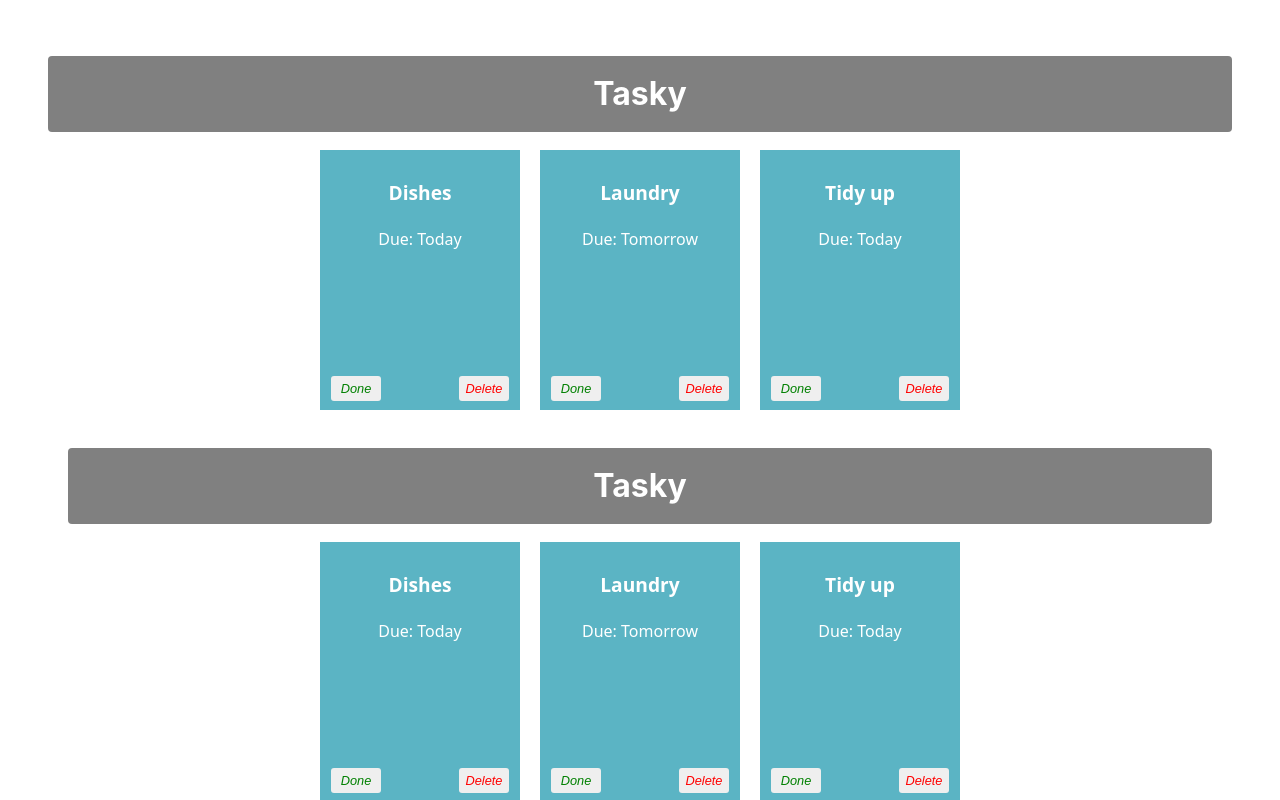
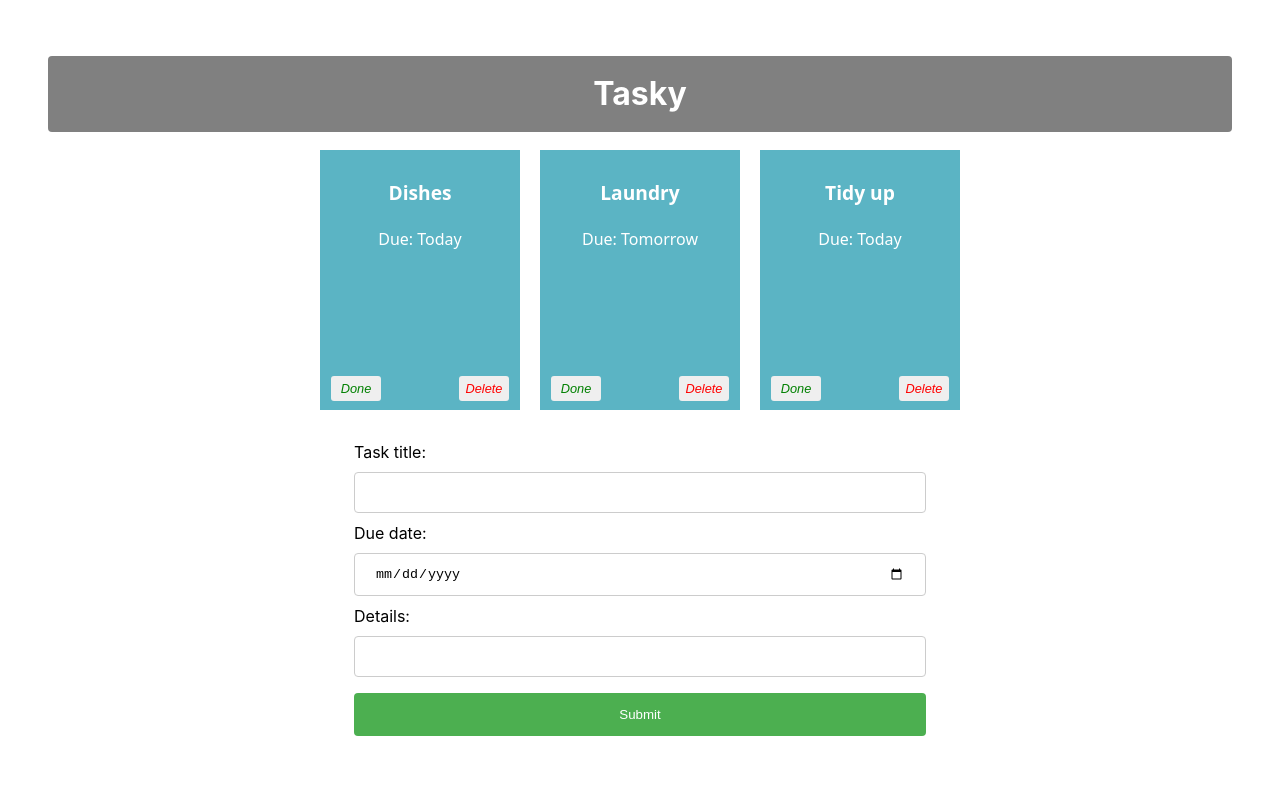
Before and after one commit to roman-atamanchuk/react-basics-labs, a React (Vite) app in the folder tasky/: page / in a window 1280 px wide. Shown: the top 800 px of the page. Built offline with nearby package versions, Linux system fonts and the light colour scheme.

Commit message:
Add task functionality

```diff
--- a/tasky/package.json
+++ b/tasky/package.json
@@ -11,7 +11,8 @@
   },
   "dependencies": {
     "react": "^19.2.8",
-    "react-dom": "^19.2.8"
+    "react-dom": "^19.2.8",
+    "uuid": "^14.0.2"
   },
   "devDependencies": {
     "@eslint/js": "^10.0.1",
--- a/tasky/src/App.jsx
+++ b/tasky/src/App.jsx
@@ -1,8 +1,9 @@
 import "./App.css";
 import Task from "./components/Task";
 import AddTaskForm from "./components/Form";
+import React, { useState } from "react";
+import { v4 as uuidv4 } from "uuid";
 
-import React, { useState } from "react";
 function App() {
   const [taskState, setTaskState] = useState({
     tasks: [
@@ -31,15 +32,51 @@ function App() {
       },
     ],
   });
+
+  const [formState, setFormState] = useState({
+    title: "",
+    description: "",
+    deadline: "",
+  });
+  console.log(formState);
+  const formChangeHandler = (event) => {
+    let form = { ...formState };
+    switch (event.target.name) {
+      case "title":
+        form.title = event.target.value;
+        break;
+      case "description":
+        form.description = event.target.value;
+        break;
+      case "deadline":
+        form.deadline = event.target.value;
+        break;
+      default:
+        form = formState;
+    }
+    setFormState(form);
+  };
+
   const doneHandler = (taskIndex) => {
     const tasks = [...taskState.tasks];
     tasks[taskIndex].done = !tasks[taskIndex].done;
     setTaskState({ tasks });
-    console.log(`${taskIndex} ${tasks[taskIndex].done}`);
   };
+
   const deleteHandler = (taskIndex) => {
     const tasks = [...taskState.tasks];
     tasks.splice(taskIndex, 1);
+    setTaskState({ tasks });
+  };
+  const formSubmitHandler = (event) => {
+    event.preventDefault();
+
+    const tasks = [...taskState.tasks];
+    const form = { ...formState };
+
+    form.id = uuidv4();
+
+    tasks.push(form);
     setTaskState({ tasks });
   };
 
@@ -49,31 +86,18 @@ function App() {
 
       {taskState.tasks.map((task, index) => (
         <Task
-          deleteTask={() => deleteHandler(index)}
           key={task.id}
           title={task.title}
+          description={task.description}
           deadline={task.deadline}
-          description={task.description}
           priority={task.priority}
           done={task.done}
           markDone={() => doneHandler(index)}
+          deleteTask={() => deleteHandler(index)}
         />
       ))}
-      <div className="container">
-        <h1>Tasky</h1>
-        {taskState.tasks.map((task, index) => (
-          <Task
-            title={task.title}
-            description={task.description}
-            deadline={task.deadline}
-            key={task.id}
-            done={task.done}
-            markDone={() => doneHandler(index)}
-            deleteTask={() => deleteHandler(index)}
-          />
-        ))}
-        <AddTaskForm />
-      </div>
+
+      <AddTaskForm submit={formSubmitHandler} change={formChangeHandler} />
     </div>
   );
 }
--- a/tasky/src/components/Form.jsx
+++ b/tasky/src/components/Form.jsx
@@ -1,20 +1,34 @@
 const AddTaskForm = (props) => {
   return (
     <div>
-      <form>
+      <form onSubmit={props.submit}>
         <label>
           Task title:
-          <input type="text" name="title" required />
+          <input
+            type="text"
+            name="title"
+            onChange={(event) => props.change(event)}
+            required
+          />
         </label>
         <br />
         <label>
           Due date:
-          <input type="date" name="deadline" required />
+          <input
+            type="date"
+            name="deadline"
+            onChange={(event) => props.change(event)}
+            required
+          />
         </label>
         <br />
         <label>
           Details:
-          <input type="text" name="description" />
+          <input
+            type="text"
+            name="description"
+            onChange={(event) => props.change(event)}
+          />
         </label>
         <input type="submit" value="Submit" />
       </form>
```
Also changed, not shown: 1 other file (tests, documents, lock files or other folders).
